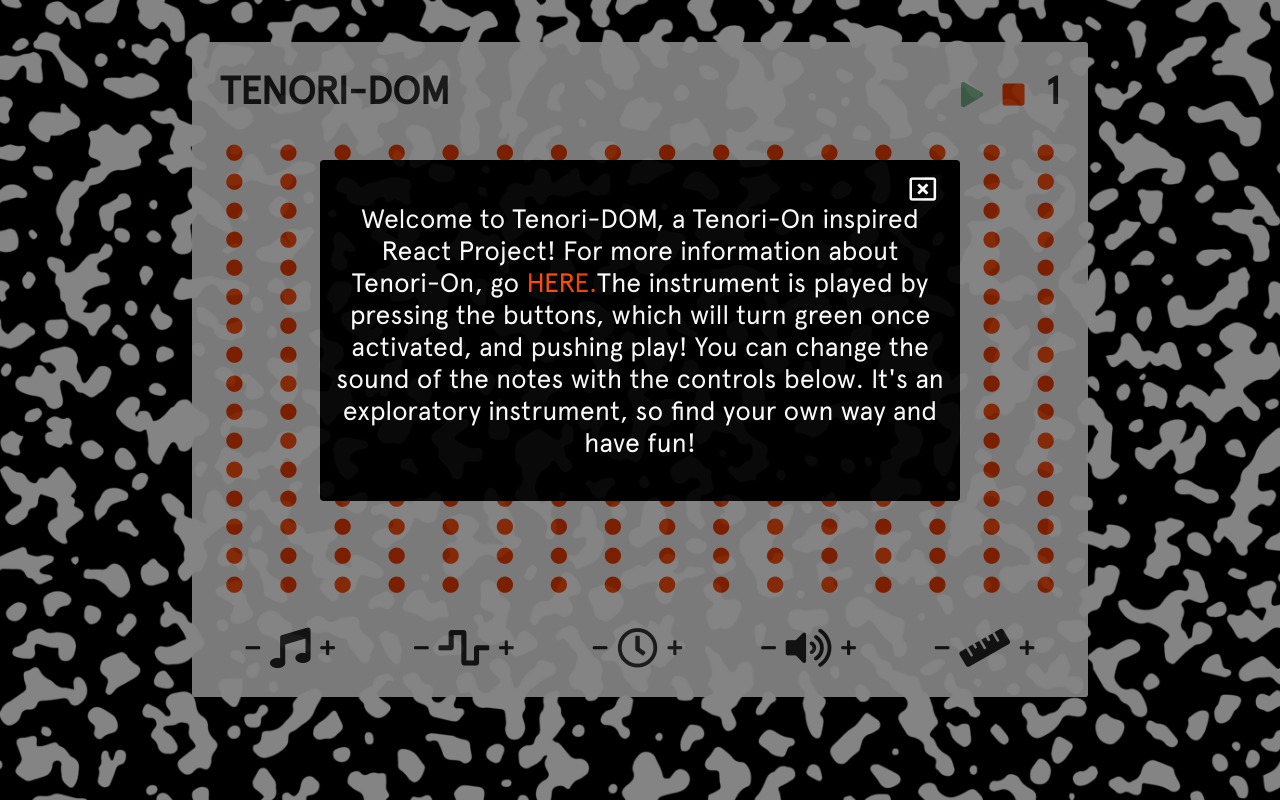
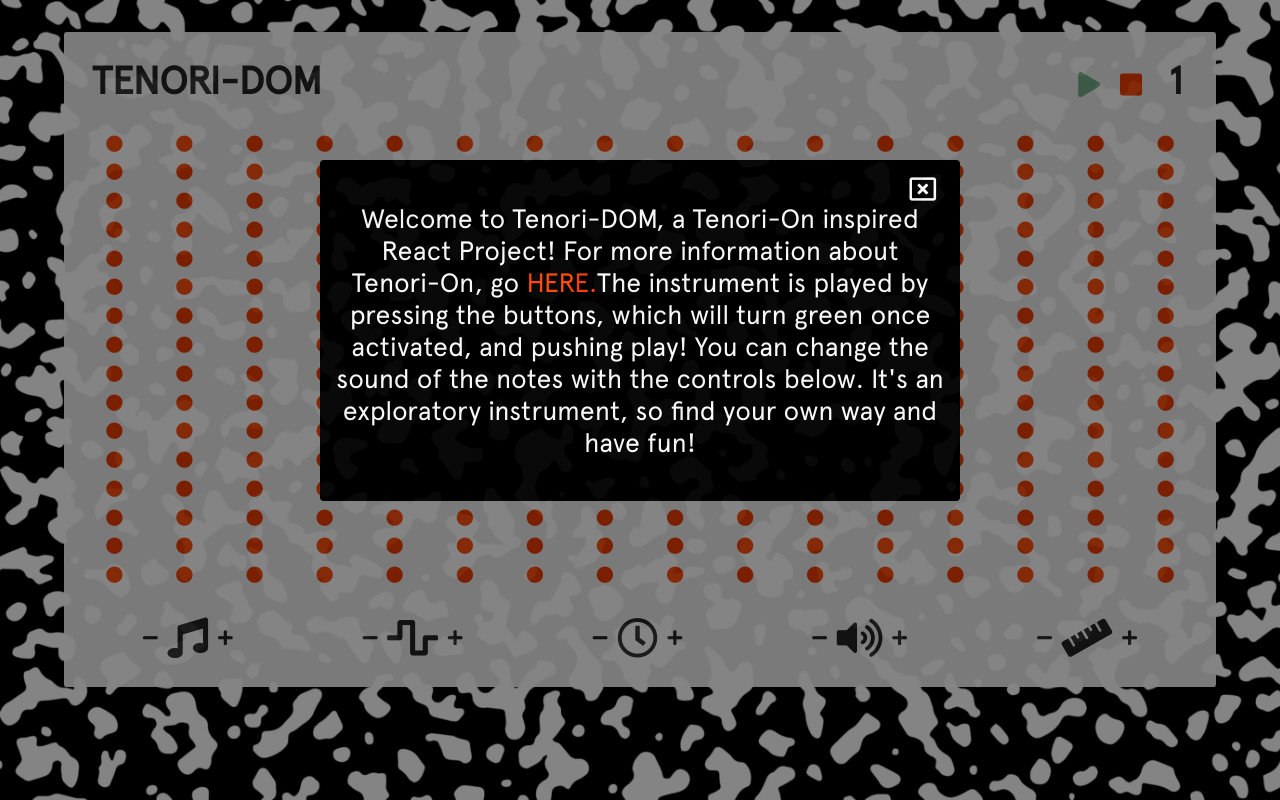
Before and after one commit to LockettPundt/tenori-dom-electron, a React (Create React App) app: page / in a window 1280 px wide. Built offline with nearby package versions, Linux system fonts and the light colour scheme.

Commit message:
increased the width of the App container.

```diff
--- a/src/styles/App.js
+++ b/src/styles/App.js
@@ -2,7 +2,7 @@
 
 
 export const AppWrap = styled.div`
-  width: 70vw;
+  width: 90vw;
   opacity: 0.96; /* not certain on this but it's kinda neat */
   background-color: white;
   display: flex;
@@ -10,27 +10,12 @@
   border-radius: 0.2rem;
   /* padding: 0.1rem 1rem 1rem 1rem; */
   height: auto;
-  margin: 3rem auto;
-  @media (max-width: 1268px) {
-    width: 65vw;
-  }
-  @media (max-width: 850px) {
-    width: 83vw;
-  }
-  @media (max-width: 675px) {
-    width: 90vw;
-  }
-  @media (max-width: 625px) {
-    width: 100vw;
-  }
-  @media (max-width: 560px) {
-
-  }
-
+  margin: 2.3rem auto;
 `;
 
 export const Title = styled.h1`
   font-size: 3vw;
+  width: 25px;
 `;
 
 
@@ -39,6 +24,7 @@
   display: flex;
   width: 100%;
   padding: 0 2rem;
+
   .title  {
     align-self: flex-end;
     width: 50%;
```
